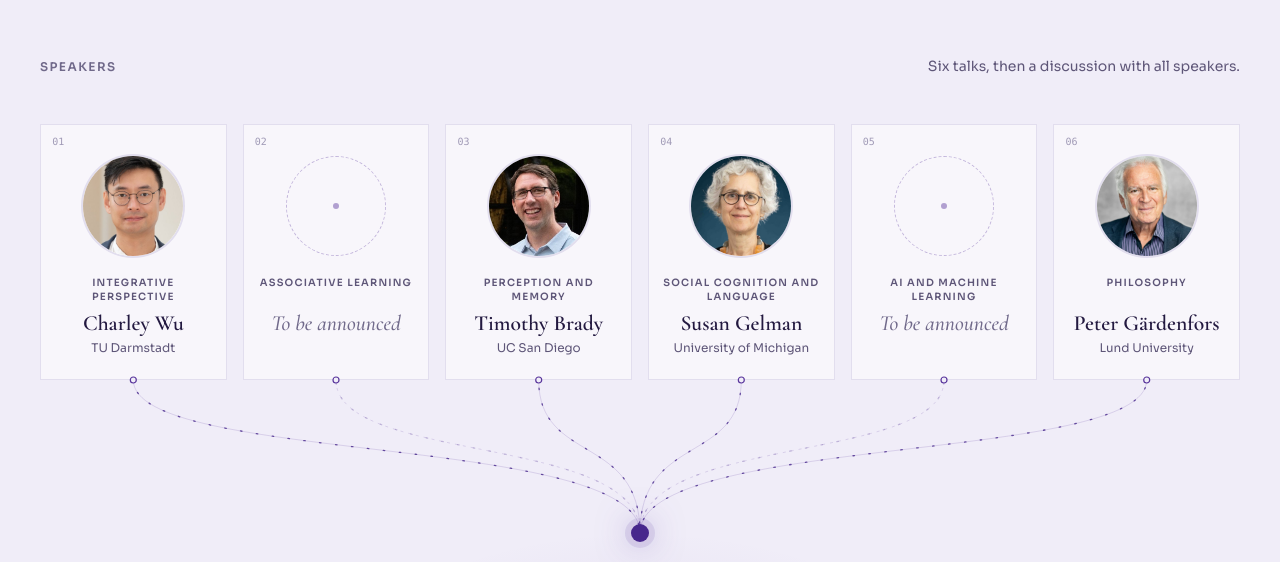
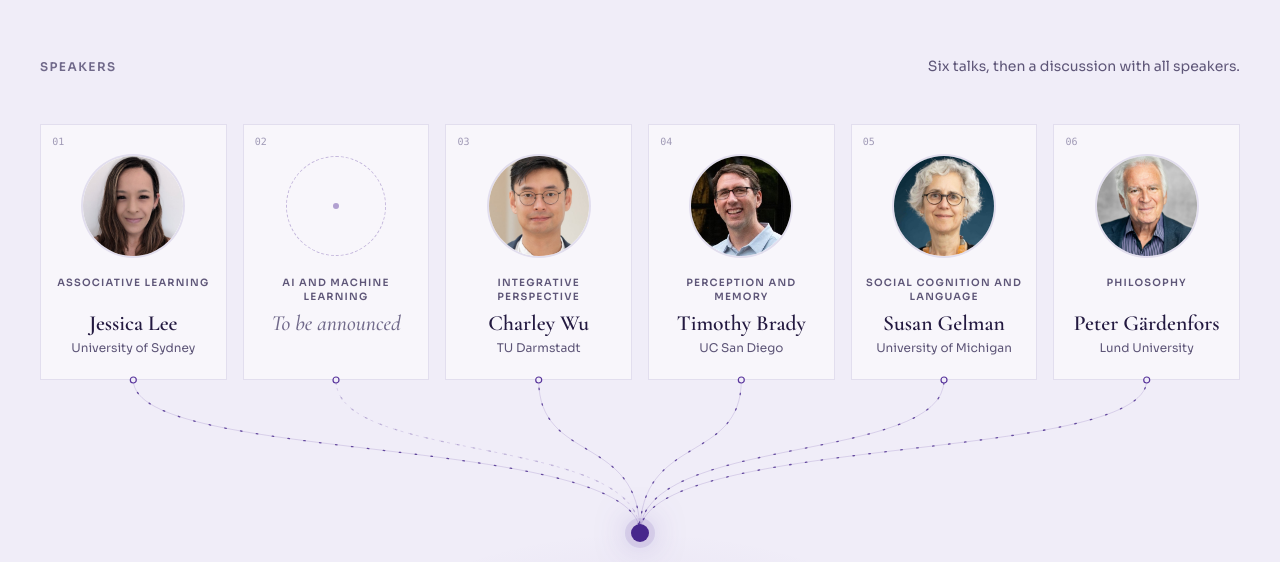
Before and after one commit to kennychechuanyu/gadi-site, an Astro site: page /events/generalisation-across-disciplines in a window 1280 px wide. Shown: the part 720-1282 px from the top of the page. Built offline with nearby package versions, Linux system fonts and the light colour scheme; Astro itself is replaced by a stand-in of ours.

Commit message:
Add Jessica Lee and reorder talks

```diff
--- a/src/content/events/generalisation-across-disciplines.md
+++ b/src/content/events/generalisation-across-disciplines.md
@@ -29,6 +29,11 @@ questions:
   - label: "Open questions"
     text: "What are the main challenges or open questions? Where do you see important unresolved issues, or potential connections with other fields?"
 speakers:
+  - name: "Jessica Lee"
+    institution: "University of Sydney"
+    photo: "/images/speakers/lee-jessica.jpg"
+    bio: >-
+      Jessica Lee is a Senior Lecturer in the School of Psychology at the University of Sydney. Her research examines how “high-level” cognitive processes, such as reasoning and rule use, interact with “low-level” associative learning. It aims to uncover general learning principles that translate from animals to humans and from the laboratory to the real world. Her current work focuses on individual differences in the processes underlying fear generalisation, with the goal of explaining why some people overgeneralise fear. Her research has been recognised with an ARC Discovery Early Career Researcher Award and an APS Rising Star Award. She is a Fellow of the Psychonomic Society and a former Co-Convenor of the Australian Learning Group.
   - name: "Charley Wu"
     institution: "TU Darmstadt"
     photo: "/images/speakers/wu-charley.jpg"
@@ -56,30 +61,31 @@ programme:
     title: "Welcome"
   - time: "15:10–15:50"
     kind: talk
+    field: "Associative learning"
+    short: "Associative learning"
+    speaker: "Jessica Lee"
+  - time: "15:50–16:30"
+    kind: talk
+    field: "Artificial intelligence and machine learning"
+    short: "AI and machine learning"
+  - time: "16:30–17:10"
+    kind: talk
     field: "Integrative perspective"
     short: "Integrative perspective"
     speaker: "Charley Wu"
-  - time: "15:50–16:30"
-    kind: talk
-    field: "Associative learning"
-    short: "Associative learning"
-  - time: "16:30–17:10"
-    kind: talk
-    field: "Perception and memory"
-    short: "Perception and memory"
-    speaker: "Timothy Brady"
   - time: "17:10–17:25"
     kind: break
     title: "Break"
   - time: "17:25–18:05"
     kind: talk
+    field: "Perception and memory"
+    short: "Perception and memory"
+    speaker: "Timothy Brady"
+  - time: "18:05–18:45"
+    kind: talk
     field: "Social cognition and generalising language"
     short: "Social cognition and language"
     speaker: "Susan Gelman"
-  - time: "18:05–18:45"
-    kind: talk
-    field: "Artificial intelligence and machine learning"
-    short: "AI and machine learning"
   - time: "18:45–19:25"
     kind: talk
     field: "Philosophy"
```
Also changed, not shown: public/images/speakers/lee-jessica.jpg (added).
